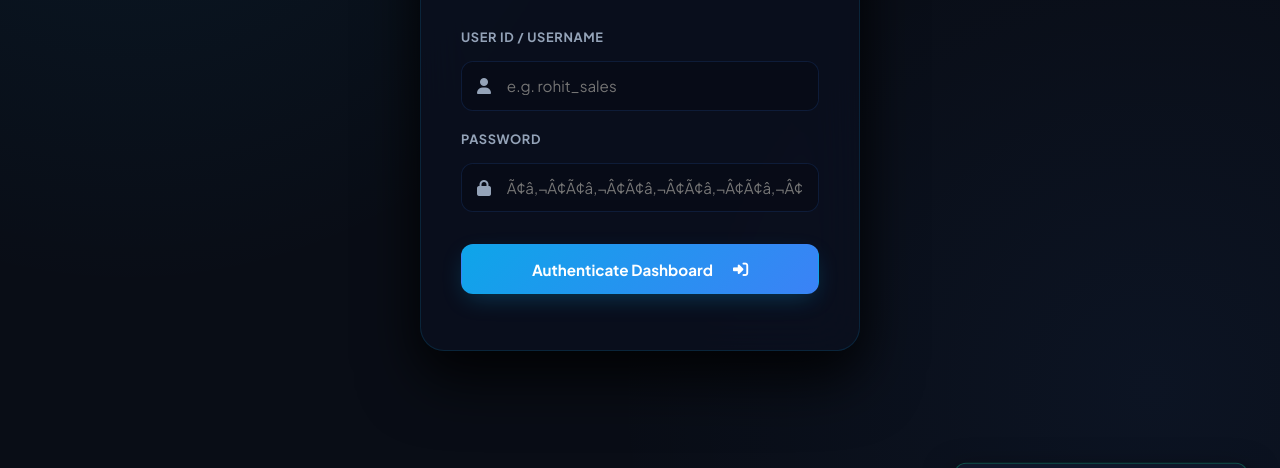
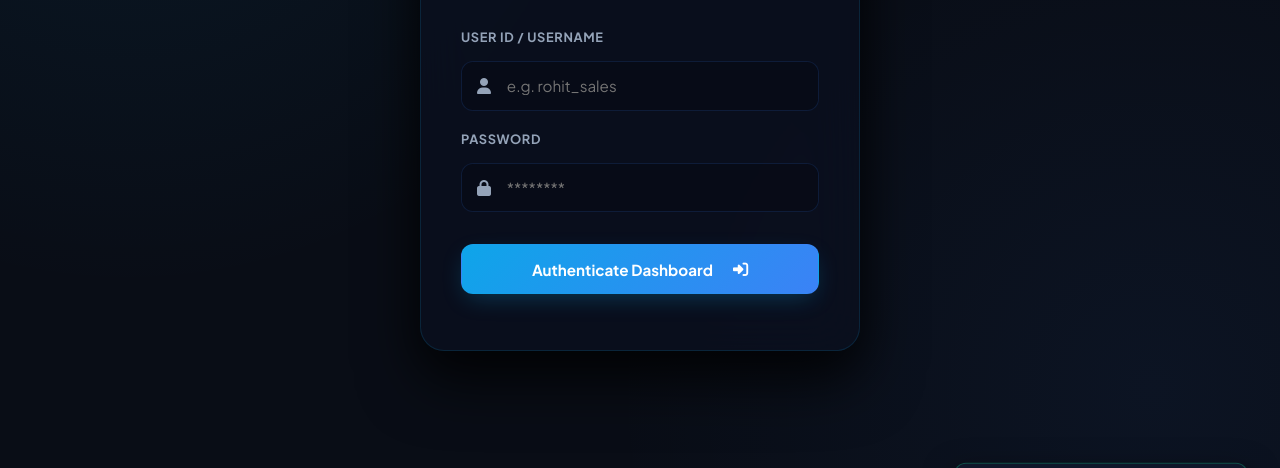
Before and after one commit to metrixmediagency/RepoShield, a website: page sales.html in a window 1280 px wide. Shown: the part 332-800 px from the top of the page. Drawn offline with nearby package versions, Linux system fonts and the light colour scheme; no server answers.

Commit message:
fix: remove mojibake from password placeholder

```diff
--- a/sales.html
+++ b/sales.html
@@ -1639,7 +1639,7 @@
                     <label style="text-align: left; display: block;">Password</label>
                     <div class="input-wrapper">
                         <i class="fa-solid fa-lock input-icon"></i>
-                        <input type="password" id="login-password" placeholder="Ã¢â‚¬Â¢Ã¢â‚¬Â¢Ã¢â‚¬Â¢Ã¢â‚¬Â¢Ã¢â‚¬Â¢Ã¢â‚¬Â¢Ã¢â‚¬Â¢Ã¢â‚¬Â¢" required autocomplete="current-password">
+                        <input type="password" id="login-password" placeholder="********" required autocomplete="current-password">
                     </div>
                 </div>
                 <button type="submit" class="btn btn-primary" style="width: 100%; margin-top: 2rem; justify-content: center;">
```
